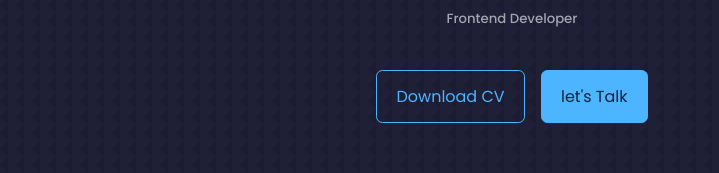
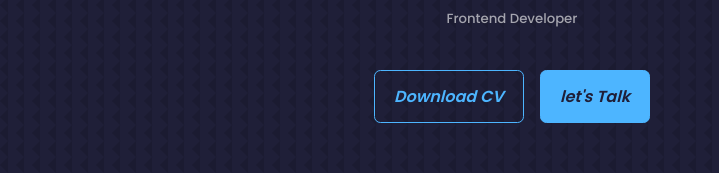
Before and after one commit to hussainHakimi/react-portfolio, a React (Create React App) app: page / in a window 1280 px wide. Shown: the part 195-368 px from the top of the page, without its empty margins (128-847 px from the left). Built offline with nearby package versions, Linux system fonts and the light colour scheme.

Commit message:
changes added.

```diff
--- a/src/index.css
+++ b/src/index.css
@@ -96,6 +96,8 @@ a:hover {
   cursor: pointer;
   border: 1px solid var(--color-primary);
   transition: var(--transition);
+  font-weight: bold;
+  font-style: italic;
 }
 
 .btn:hover {
```
